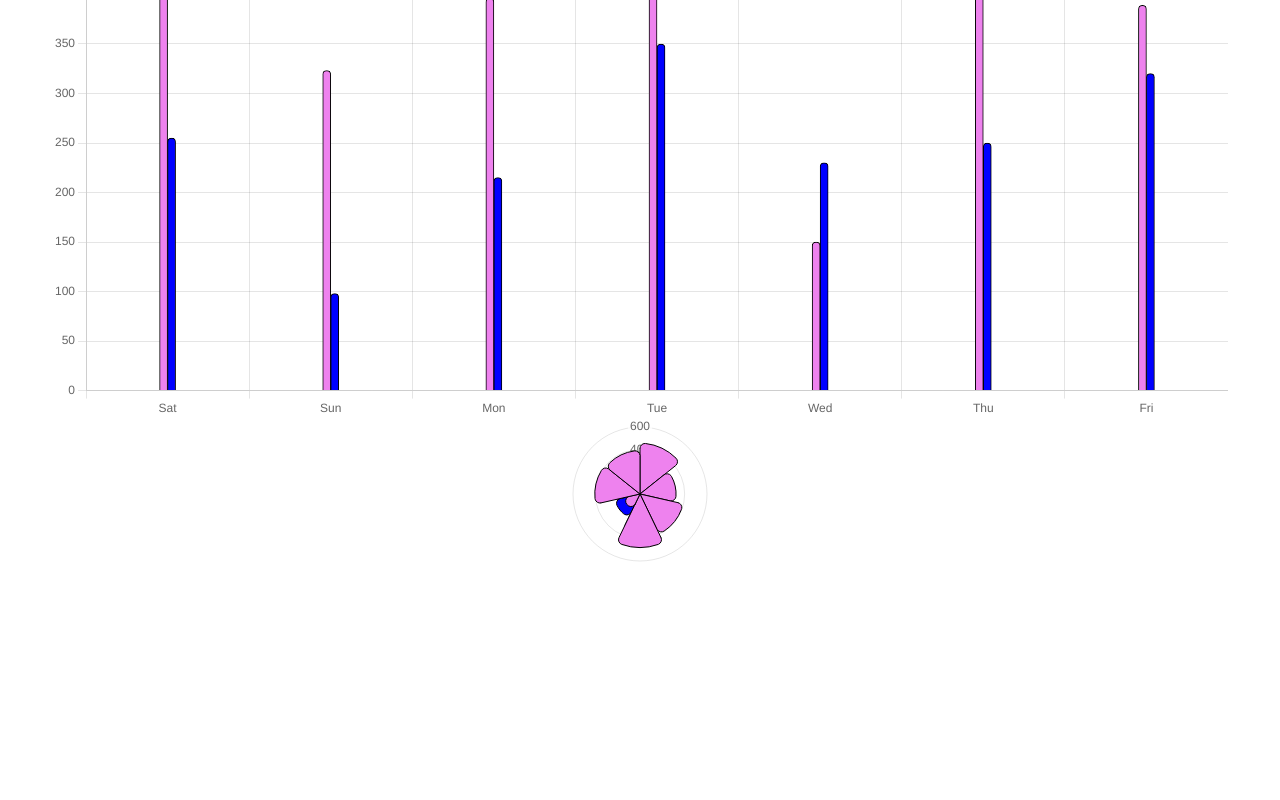
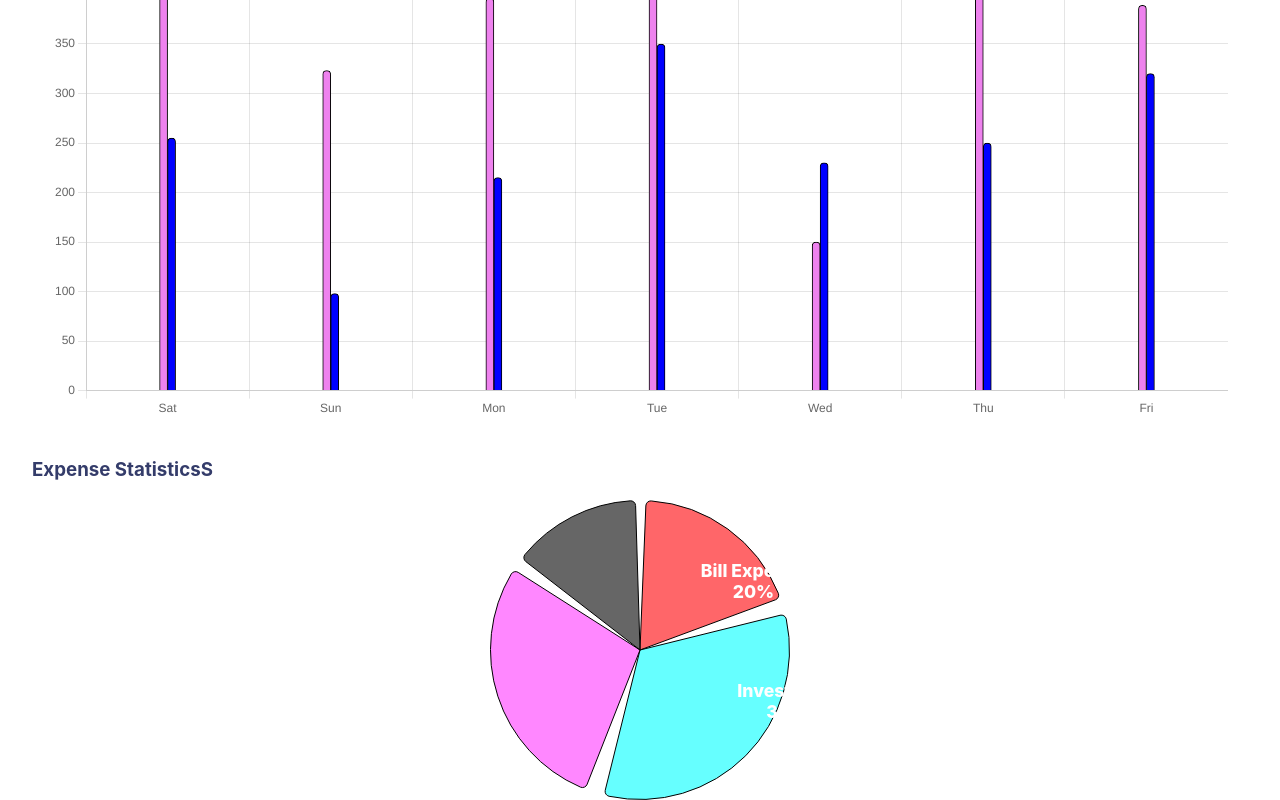
Before and after one commit to mizou9494/UI_Bank_Dashboard, a React (Create React App) app: page / in a window 1280 px wide. Shown: the part 852-1652 px from the top of the page. Before the commit the page ends 1421 px from the top, so only its background shows below. Built offline with nearby package versions, Linux system fonts and the light colour scheme.

Commit message:
some advancement here

```diff
--- a/src/App.js
+++ b/src/App.js
@@ -3,6 +3,7 @@ import Header from './components/Header';
 import CardSection from './components/CardSection';
 import RecentTransaction from './components/RecentTransaction';
 import WeeklyActivity from './components/WeeklyActivity';
+import ExpenseStats from './components/ExpenseStats';
 
 import MaxWidthWrapper from './components/MaxWidthWrapper';
 
@@ -14,6 +15,7 @@ function App() {
         <CardSection />
         <RecentTransaction />
         <WeeklyActivity />
+        <ExpenseStats />
       </MaxWidthWrapper>
     </div>
   );
--- a/src/components/BarChart/BarChart.js
+++ b/src/components/BarChart/BarChart.js
@@ -10,6 +10,7 @@ function BarChart({ chartData }) {
       <Bar
         data={chartData}
         options={{
+          responsive: true,
           plugins: {
             title: {
               display: true,
--- /dev/null
+++ b/src/components/ExpenseStats/ExpenseStats.js
@@ -0,0 +1,128 @@
+import React from 'react';
+
+import styled from 'styled-components';
+
+import { Data } from '../../data';
+import { ExpenseData } from '../../data';
+
+import PolarChart from '../PolarChart/PolarChart';
+import PieChart from '../PieChart/PieChart';
+
+function ExpenseStats() {
+  const [chartData, setChartData] = React.useState({
+    labels: ExpenseData.labels.map((label) => label),
+    datasets: [
+      {
+        label: ExpenseData.datasets[0].label,
+        data: ExpenseData.datasets[0].data,
+        backgroundColor: ExpenseData.datasets[0].backgroundColor.map((color) => color),
+        borderColor: "black",
+        borderWidth: 1,
+        barThickness: 8,
+        borderRadius: 5,
+        spacing: 10,
+        borderAlign: 'center'
+      }
+    ]
+  });
+
+  const [expensesInfo1, setExpensesInfo1] = React.useState({
+    label: ExpenseData.datasets[0].label,
+    value: ExpenseData.datasets[0].data[0].toString()
+  });
+
+  const [expensesInfo2, setExpensesInfo2] = React.useState({
+    label: ExpenseData.datasets[1].label,
+    value: ExpenseData.datasets[0].data[1].toString()
+  });
+  const [expensesInfo3, setExpensesInfo3] = React.useState({
+    label: ExpenseData.datasets[2].label,
+    value: ExpenseData.datasets[0].data[2].toString()
+  });
+  const [expensesInfo4, setExpensesInfo4] = React.useState({
+    label: ExpenseData.datasets[3].label,
+    value: ExpenseData.datasets[0].data[3].toString()
+  });
+
+  return (
+    <>
+      <SectionHead>
+        <h3>Expense StatisticsS</h3>
+      </SectionHead>
+      <Wrapper>
+        <Info1>
+          <div>{expensesInfo1.label}</div>
+          <div>{expensesInfo1.value}%</div>
+        </Info1>
+        <Info2>
+          <div>{expensesInfo2.label}</div>
+          <div>{expensesInfo2.value}%</div>
+        </Info2>
+        <Info3>
+          <div>{expensesInfo3.label}</div>
+          <div>{expensesInfo3.value}%</div>
+        </Info3>
+        <Info4>
+          <div>{expensesInfo4.label}</div>
+          <div>{expensesInfo4.value}%</div>
+        </Info4>
+        <PieChart chartData={chartData} />
+        {/* <PolarChart /> */}
+      </Wrapper>
+    </>
+  )
+}
+
+const Wrapper = styled.div`
+  position: relative;
+`
+
+const SectionHead = styled.div`
+  margin-top: 20px;
+  width: 100%;
+  display: flex;
+  justify-content: flex-start;
+`;
+
+const Info1 = styled.div`
+  // display: flex;
+  // flex-direction: column;
+  position: absolute;
+  top: 20%;
+  left: 55%;
+  font-size: 1.1rem;
+  font-weight: 800;
+  color: white;
+  `
+  const Info2 = styled.div`
+  // display: flex;
+  // flex-direction: column;
+  position: absolute;
+  top: 60%;
+  left: 58%;
+  font-size: 1.1rem;
+  font-weight: 800;
+  color: white;
+  `
+  const Info3 = styled.div`
+  // display: flex;
+  // flex-direction: column;
+  position: absolute;
+  top: 50%;
+  left: 5%;
+  font-size: 1.1rem;
+  font-weight: 800;
+  color: white;
+  `
+  const Info4 = styled.div`
+  // display: flex;
+  // flex-direction: column;
+  position: absolute;
+  top: 12%;
+  left: 25%;
+  font-size: 1.1rem;
+  font-weight: 800;
+  color: white;
+`
+
+export default ExpenseStats;
--- /dev/null
+++ b/src/components/ExpenseStats/index.js
@@ -0,0 +1,2 @@
+export * from './ExpenseStats';
+export { default } from './ExpenseStats';
--- a/src/components/PieChart/PieChart.js
+++ b/src/components/PieChart/PieChart.js
@@ -7,15 +7,15 @@ import { Pie } from 'react-chartjs-2';
 function PieChart({ chartData }) {
   return (
     <ChartContainer>
-      <h2>Pie Chart</h2>
       <Pie
         data={chartData}
         options={{
           plugins: {
             title: {
-              display: true,
-              text: 'Users Gained by Month'
-            }
+              display: false,
+              text: 'Users Expenses'
+            },
+            legend: false
           }
         }}
       />
@@ -26,6 +26,8 @@ function PieChart({ chartData }) {
 const ChartContainer = styled.div`
   display: grid;
   place-content: center;
+  width: 100%;
+  height: 300px;
 `
 
 export default PieChart;
--- a/src/components/RecentTransaction/RecentTransaction.js
+++ b/src/components/RecentTransaction/RecentTransaction.js
@@ -35,7 +35,7 @@ const SectionHead = styled.div`
 `;
 
 const TransactionsGroup = styled.div`
-  padding: 0 20px;
+  padding: 0 10px;
   display: flex;
   flex-direction: column;
   gap: 12px;
--- a/src/components/WeeklyActivity/WeeklyActivity.js
+++ b/src/components/WeeklyActivity/WeeklyActivity.js
@@ -5,6 +5,8 @@ import { Data } from '../../data';
 import styled from 'styled-components';
 import BarChart from '../BarChart/BarChart';
 import PolarChart from '../PolarChart/PolarChart';
+import PieChart from '../PieChart/PieChart';
+
 function WeeklyActivity() {
   const [chartData, setChartData] = React.useState({
     labels: Data.labels.map((label) => label),
@@ -48,8 +50,7 @@ function WeeklyActivity() {
         <h3>Weekly Activity</h3>
       </SectionHead>
       <BarChart chartData={chartData} />
-      <PolarChart chartData={chartData} />
-      {/* <PieChart chartData={chartData} /> */}
+      {/* <PolarChart chartData={chartData} /> */}
     </Wrapper>
   )
 }
--- a/src/data.js
+++ b/src/data.js
@@ -28,6 +28,63 @@ export const Data = {
         }
     ]
 }
+
+export const ExpenseData = {
+    labels: ['Sat', 'Sun', 'Mon', 'Tue'],
+    // datasets is an array of objects where each object represents a set of data to display corresponding to the labels above. for brevity, we'll keep it at one object
+    datasets: [
+        {
+          label: 'Bill Expense',
+          data: [20, 35, 30, 15],
+          // you can set indiviual colors for each bar
+          backgroundColor: [
+            'rgba(255, 000, 005, 0.6)',
+            'rgba(000, 255, 255, 0.6)',
+            'rgba(255, 055, 255, 0.6)',
+            'rgba(000, 000, 000, 0.6)',
+          ],
+          borderWidth: 1,
+        },
+        {
+          label: 'Investment',
+          data: [255, 98, 215, 350, 230, 250, 320],
+          // you can set indiviual colors for each bar
+          backgroundColor: [
+            'rgba(255, 255, 255, 0.6)',
+            'rgba(255, 255, 255, 0.6)',
+            'rgba(255, 255, 255, 0.6)'
+          ],
+          borderWidth: 1,
+        },
+        {
+          label: 'Entertainment',
+          data: [255, 98, 215, 350, 230, 250, 320],
+          // you can set indiviual colors for each bar
+          backgroundColor: [
+            'rgba(255, 255, 255, 0.6)',
+            'rgba(255, 255, 255, 0.6)',
+            'rgba(255, 255, 255, 0.6)'
+          ],
+          borderWidth: 1,
+        },
+        {
+          label: 'Others',
+          data: [255, 98, 215, 350, 230, 250, 320],
+          // you can set indiviual colors for each bar
+          backgroundColor: [
+            'rgba(255, 255, 255, 0.6)',
+            'rgba(255, 255, 255, 0.6)',
+            'rgba(255, 255, 255, 0.6)'
+          ],
+          borderWidth: 1,
+        }
+    ]
+}
+// "1-زيادة العدات"
+// "2-الثبات عند التمرين"
+// "3-البطء أثناء الحركة السلبية"
+// "4-المدى الحركي الكامل"
+// "5-التنقيص في وقت الراحة بين التمارين"
 
 export const card_Info = [
     {
```
